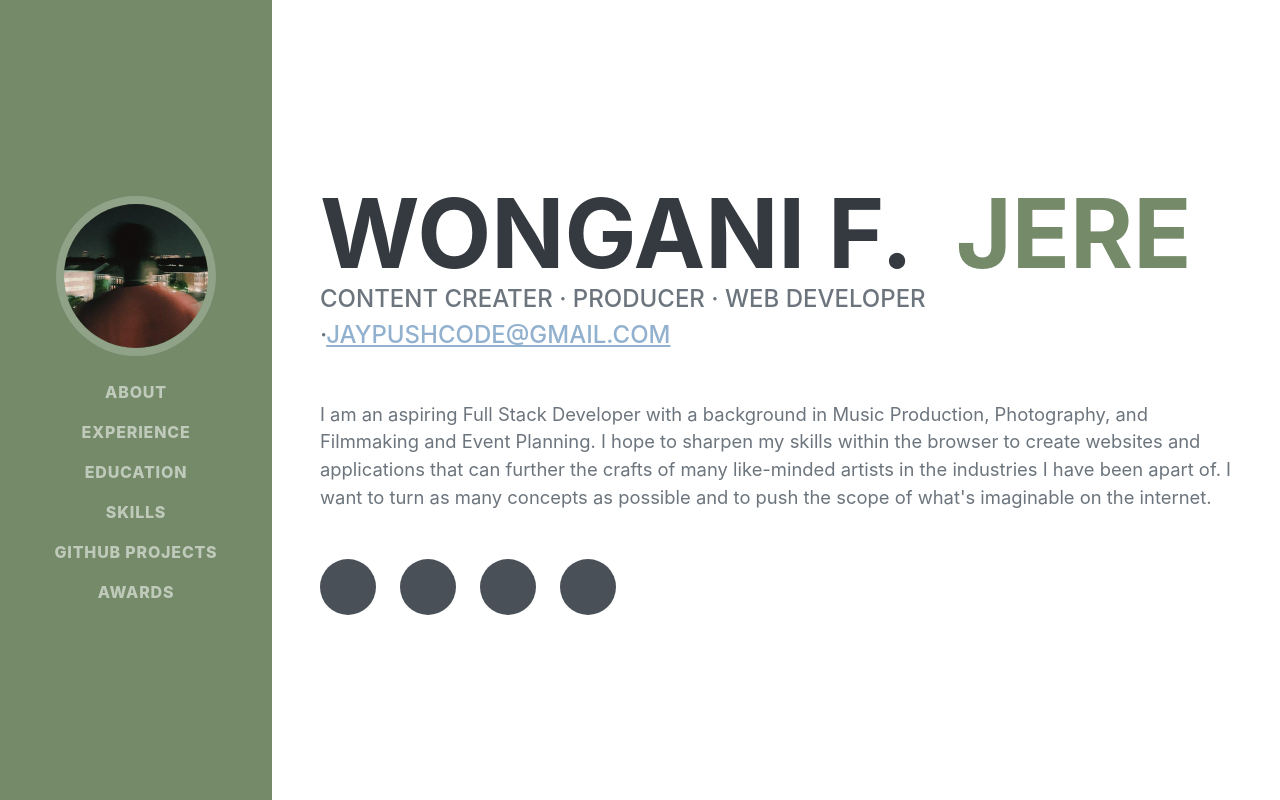
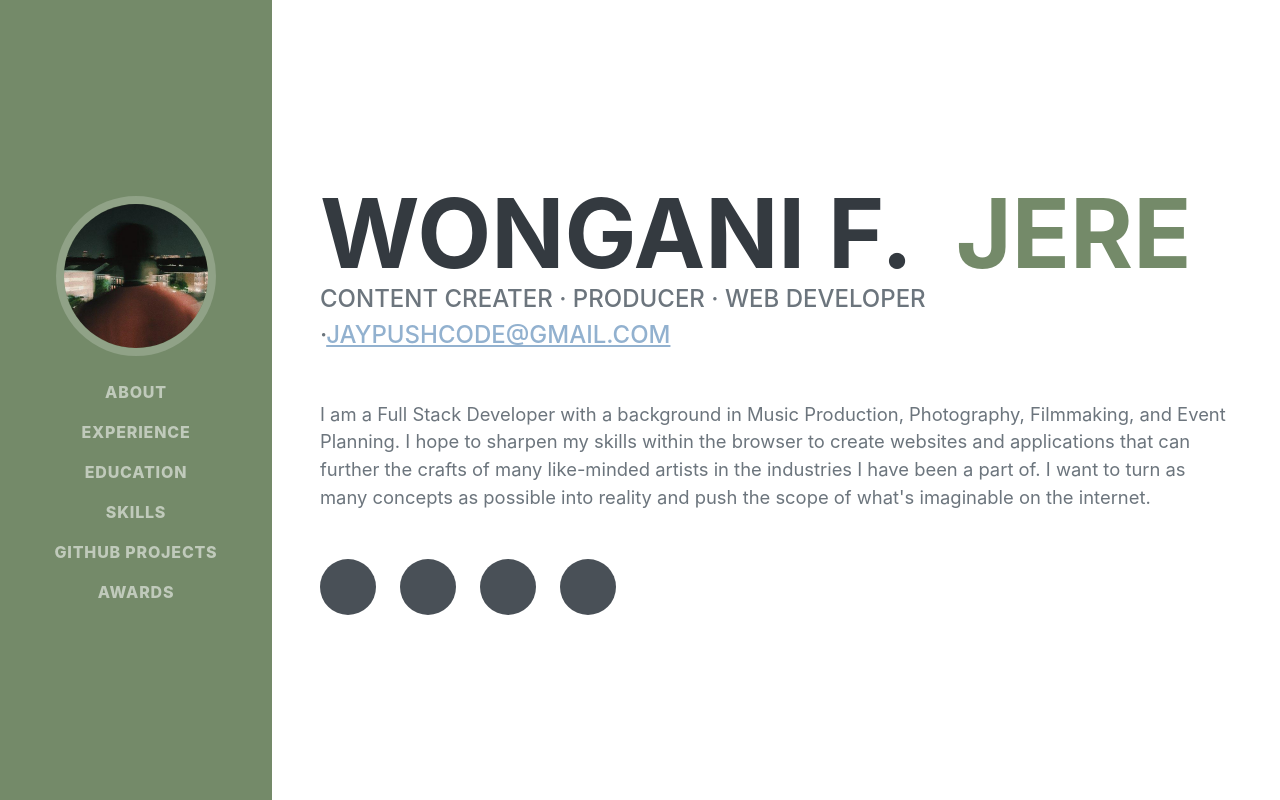
Before and after one commit to JayPushCode/React-Personal-Portfolio, a React (Create React App) app: page / in a window 1280 px wide. Shown: the top 800 px of the page. Built offline with nearby package versions, Linux system fonts and the light colour scheme; a web font is replaced by a local one.

Commit message:
Fixing Website links

```diff
--- a/src/components/About.js
+++ b/src/components/About.js
@@ -14,12 +14,12 @@ function About() {
         Content Creater · Producer · Web Developer ·
         <a href="mailto:name@email.com">jaypushcode@gmail.com</a>
       </div>
-      <p className="lead mb-5">I am an aspiring Full Stack Developer with a background in Music Production, Photography, and Filmmaking and Event Planning. I hope to sharpen my skills within the browser to create websites and applications that can further the crafts of many like-minded artists in the industries I have been apart of. I want to turn as many concepts as possible and to push the scope of what's imaginable on the internet.</p>
+      <p className="lead mb-5">I am a Full Stack Developer with a background in Music Production, Photography, Filmmaking, and Event Planning. I hope to sharpen my skills within the browser to create websites and applications that can further the crafts of many like-minded artists in the industries I have been a part of. I want to turn as many concepts as possible into reality and push the scope of what's imaginable on the internet.</p>
       <div className="social-icons">
         <a className="social-icon" href="http://www.linkedin.com/in/wonganifjere" target="_blank" rel="noopener noreferrer"><i className="fab fa-linkedin-in"title="LinkedIn" /></a>
         <a className="social-icon" href="http://www.github.com/jaypushcode" target="_blank" rel="noopener noreferrer"><i className="fab fa-github"title="GitHub" /></a>
-        <a className="social-icon" href="https://www.instagram.com/jaypushfaders/" target="_blank" rel="noopener noreferrer" ><i className="fab fa-instagram" title="Instagram"/></a>
-        <a className="social-icon" href="https://twitter.com/JayPushFaders" target="_blank" rel="noopener noreferrer"><i className="fab fa-twitter"title="Twitter" /></a>
+        <a className="social-icon" href="https://www.instagram.com/jaypushcode/" target="_blank" rel="noopener noreferrer" ><i className="fab fa-instagram" title="Instagram"/></a>
+        <a className="social-icon" href="https://twitter.com/JayPushCode" target="_blank" rel="noopener noreferrer"><i className="fab fa-twitter"title="Twitter" /></a>
       </div>
     </div>
   </section>
```
